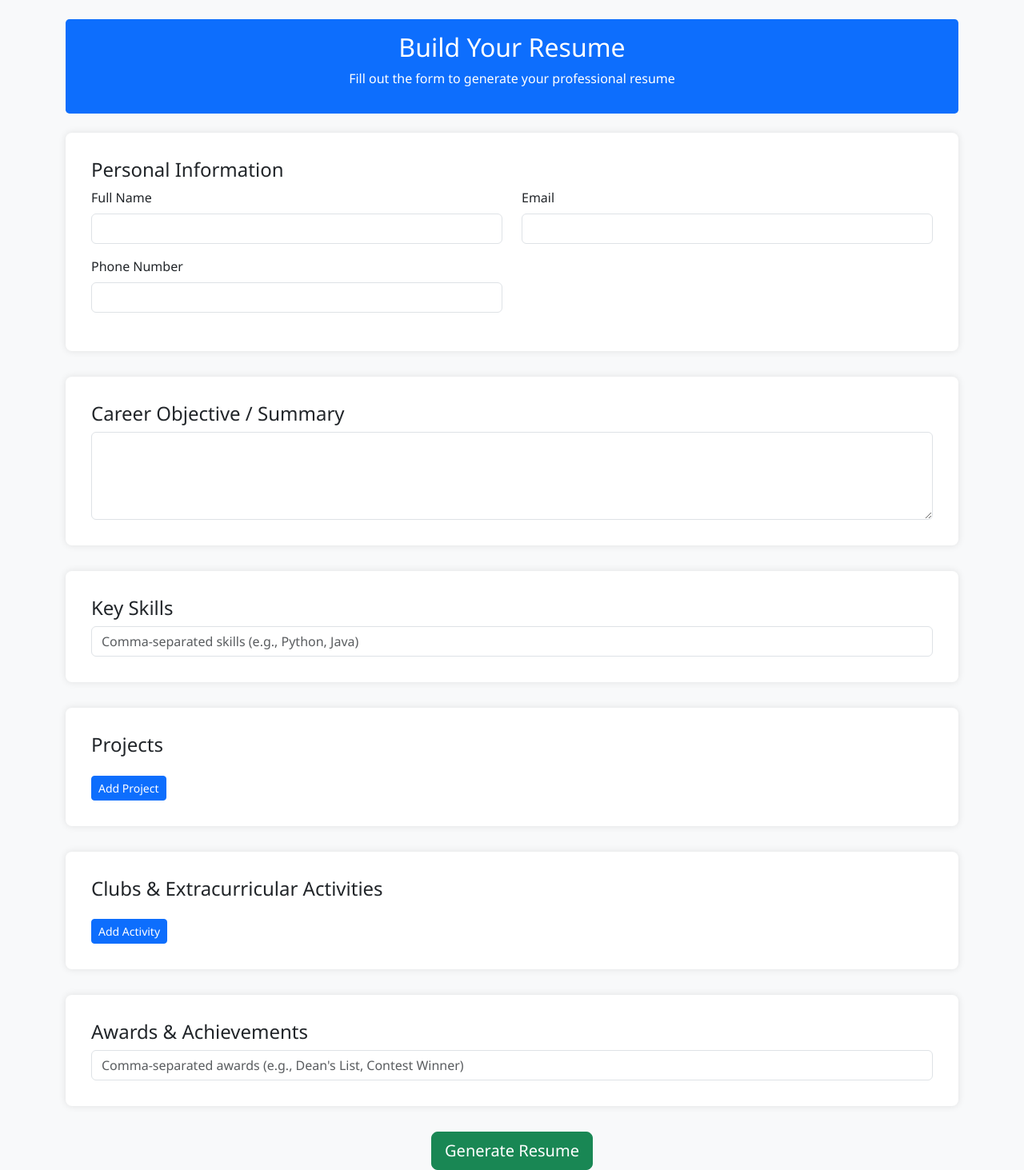
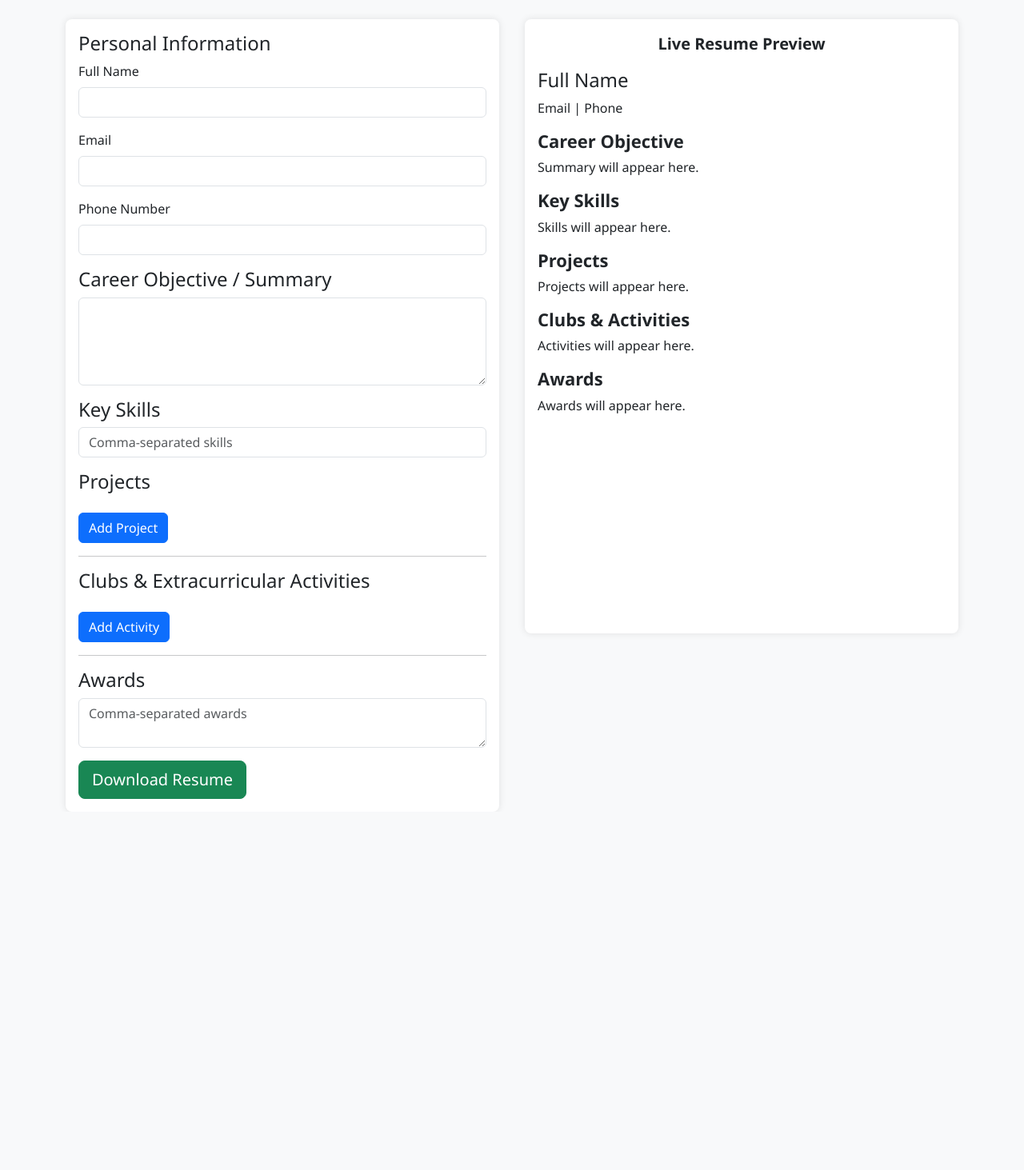
Before and after one commit to asifahsaan/Resume_Builder, a Django app: template resumeapp/templates/resumeapp/resume_form.html in a window 1280 px wide. Shown: the whole page at 80% size. After the commit the page ends 999 px from the top, so only its background shows below. Run offline with Django 5.2, Linux system fonts and the light colour scheme; the template is opened without the code that fills it, so the values that code supplies are empty; parts of the project's set-up code (start-up, migrations or seed data) failed here and were passed over.

Commit message:
Live preview of the form data has been added with js

```diff
--- a/resumeapp/templates/resumeapp/resume_form.html
+++ b/resumeapp/templates/resumeapp/resume_form.html
@@ -4,27 +4,41 @@
     <meta charset="UTF-8">
     <meta name="viewport" content="width=device-width, initial-scale=1.0">
     <title>Resume Builder</title>
-    <!-- Bootstrap 5 CSS -->
     <link href="https://cdn.jsdelivr.net/npm/bootstrap@5.3.2/dist/css/bootstrap.min.css" rel="stylesheet">
     <style>
         body {
             background-color: #f8f9fa;
             font-family: 'Segoe UI', Tahoma, Geneva, Verdana, sans-serif;
         }
-        .form-header {
-            background-color: #0d6efd;
-            color: white;
-            padding: 1rem;
-            text-align: center;
-            border-radius: 0.3rem;
-            margin-bottom: 1.5rem;
+        .container {
+            display: flex;
+            justify-content: space-between;
+            gap: 2rem;
+        }
+        h5{
+            font-weight: bold !important;
+            font-size: 22px !important;
         }
         .form-section {
             background-color: white;
-            padding: 2rem;
+            padding: 1rem;
             border-radius: 0.5rem;
             box-shadow: 0 0 10px rgba(0, 0, 0, 0.1);
-            margin-bottom: 2rem;
+        }
+        .preview-section {
+            flex: 1;
+            padding: 1rem;
+            background-color: #ffffff;
+            border-radius: 0.5rem;
+            box-shadow: 0 0 10px rgba(0, 0, 0, 0.1);
+            overflow-y: auto;
+            height: calc(100vh - 2rem);
+        }
+        .preview-header {
+            text-align: center;
+            margin-bottom: 1rem;
+            font-weight: bold;
+            font-size: 1.25rem;
         }
         .add-btn {
             margin-top: 1rem;
@@ -33,102 +47,121 @@
 </head>
 <body>
     <div class="container mt-4">
-        <!-- Form Header -->
-        <div class="form-header">
-            <h2>Build Your Resume</h2>
-            <p>Fill out the form to generate your professional resume</p>
+        <!-- Form Section -->
+        <div class="form-section" style="flex: 1;">
+            <form method="POST" id="resume-form">
+                {% csrf_token %}
+                <h4>Personal Information</h4>
+                <div class="mb-3">
+                    <label for="name" class="form-label">Full Name</label>
+                    <input type="text" class="form-control" id="name" name="name" required oninput="updatePreview()">
+                </div>
+                <div class="mb-3">
+                    <label for="email" class="form-label">Email</label>
+                    <input type="email" class="form-control" id="email" name="email" required oninput="updatePreview()">
+                </div>
+                <div class="mb-3">
+                    <label for="phone" class="form-label">Phone Number</label>
+                    <input type="text" class="form-control" id="phone" name="phone" required oninput="updatePreview()">
+                </div>
+                <h4>Career Objective / Summary</h4>
+                <textarea class="form-control mb-3" id="summary" name="summary" rows="4" required oninput="updatePreview()"></textarea>
+                <h4>Key Skills</h4>
+                <input type="text" class="form-control mb-3" id="skills" name="skills" placeholder="Comma-separated skills" required oninput="updatePreview()">
+
+                <h4>Projects</h4>
+                <div id="project-container"></div>
+                <button type="button" class="btn btn-primary add-btn" onclick="addProject()">Add Project</button>
+                <hr>
+
+                <h4>Clubs & Extracurricular Activities</h4>
+                <div id="activity-container"></div>
+                <button type="button" class="btn btn-primary add-btn" onclick="addActivity()">Add Activity</button>
+                <hr>
+
+                <h4>Awards</h4>
+                <textarea class="form-control mb-3" id="awards" name="awards" placeholder="Comma-separated awards" oninput="updatePreview()"></textarea>
+                <button type="submit" class="btn btn-success btn-lg">Download Resume</button>
+            </form>
         </div>
 
-        <!-- Resume Form -->
-        <form method="POST" id="resume-form">
-            {% csrf_token %}
-            <!-- Personal Information Section -->
-            <div class="form-section">
-                <h4>Personal Information</h4>
-                <div class="row">
-                    <div class="col-md-6 mb-3">
-                        <label for="name" class="form-label">Full Name</label>
-                        <input type="text" class="form-control" id="name" name="name" required>
-                    </div>
-                    <div class="col-md-6 mb-3">
-                        <label for="email" class="form-label">Email</label>
-                        <input type="email" class="form-control" id="email" name="email" required>
-                    </div>
-                    <div class="col-md-6 mb-3">
-                        <label for="phone" class="form-label">Phone Number</label>
-                        <input type="text" class="form-control" id="phone" name="phone" required>
-                    </div>
-                </div>
+        <!-- Preview Section -->
+        <div class="preview-section">
+            <div class="preview-header">Live Resume Preview</div>
+            <div id="resume-preview">
+                <h4 id="preview-name">Full Name</h4>
+                <p id="preview-email-phone">Email | Phone</p>
+                <h5>Career Objective</h5>
+                <p id="preview-summary">Summary will appear here.</p>
+                <h5>Key Skills</h5>
+                <p id="preview-skills">Skills will appear here.</p>
+                <h5>Projects</h5>
+                <p id="preview-projects">Projects will appear here.</p>
+                <h5>Clubs & Activities</h5>
+                <p id="preview-activities">Activities will appear here.</p>
+                <h5>Awards</h5>
+                <p id="preview-awards">Awards will appear here.</p>
             </div>
-
-            <!-- Summary Section -->
-            <div class="form-section">
-                <h4>Career Objective / Summary</h4>
-                <textarea class="form-control" name="summary" rows="4" required></textarea>
-            </div>
-
-            <!-- Skills Section -->
-            <div class="form-section">
-                <h4>Key Skills</h4>
-                <input type="text" class="form-control" name="skills" placeholder="Comma-separated skills (e.g., Python, Java)" required>
-            </div>
-
-            <!-- Projects Section -->
-            <div class="form-section">
-                <h4>Projects</h4>
-                <div id="project-container"></div>
-                <button type="button" class="btn btn-sm btn-primary add-btn" onclick="addProject()">Add Project</button>
-            </div>
-
-            <!-- Activities Section -->
-            <div class="form-section">
-                <h4>Clubs & Extracurricular Activities</h4>
-                <div id="activity-container"></div>
-                <button type="button" class="btn btn-sm btn-primary add-btn" onclick="addActivity()">Add Activity</button>
-            </div>
-
-            <!-- Awards Section -->
-            <div class="form-section">
-                <h4>Awards & Achievements</h4>
-                <input type="text" class="form-control" name="awards" placeholder="Comma-separated awards (e.g., Dean's List, Contest Winner)">
-            </div>
-
-            <!-- Submit Button -->
-            <div class="text-center">
-                <button type="submit" class="btn btn-success btn-lg">Generate Resume</button>
-            </div>
-        </form>
+        </div>
     </div>
 
-    <!-- Bootstrap 5 JS Bundle -->
-    <script src="https://cdn.jsdelivr.net/npm/bootstrap@5.3.2/dist/js/bootstrap.bundle.min.js"></script>
+    <script>
+        function updatePreview() {
+            document.getElementById('preview-name').textContent = document.getElementById('name').value || "Full Name";
+            document.getElementById('preview-email-phone').textContent =
+                `${document.getElementById('email').value || "Email"} | ${document.getElementById('phone').value || "Phone"}`;
+            document.getElementById('preview-summary').textContent = document.getElementById('summary').value || "Summary will appear here.";
+            document.getElementById('preview-skills').textContent = document.getElementById('skills').value || "Skills will appear here.";
+            updateProjects();
+            updateActivities();
+            document.getElementById('preview-awards').textContent = document.getElementById('awards').value || "Awards will appear here.";
+        }
 
-    <!-- JavaScript for Dynamic Fields -->
-    <script>
         function addProject() {
             const container = document.getElementById("project-container");
-            container.insertAdjacentHTML('beforeend', `
-                <div class="mb-3">
+            const projectHtml = `
+                <div class="project-item mb-3">
                     <label class="form-label">Project Title</label>
-                    <input type="text" class="form-control" name="project_title" required>
+                    <input type="text" class="form-control project-title" name="project_title" oninput="updateProjects()" required>
                     <label class="form-label mt-2">Description</label>
-                    <textarea class="form-control" name="project_description" rows="2" required></textarea>
+                    <textarea class="form-control project-description" name="project_description" rows="2" oninput="updateProjects()" required></textarea>
                 </div>
-            `);
+            `;
+            container.insertAdjacentHTML('beforeend', projectHtml);
+        }
+
+        function updateProjects() {
+            const titles = Array.from(document.querySelectorAll(".project-title")).map(input => input.value || "Untitled Project");
+            const descriptions = Array.from(document.querySelectorAll(".project-description")).map(input => input.value || "No description provided.");
+            const previewContainer = document.getElementById("preview-projects");
+            previewContainer.innerHTML = titles.map((title, i) => `
+                <b>${title}</b><br>${descriptions[i]}<br><br>
+            `).join('');
         }
 
         function addActivity() {
             const container = document.getElementById("activity-container");
-            container.insertAdjacentHTML('beforeend', `
-                <div class="mb-3">
+            const activityHtml = `
+                <div class="activity-item mb-3">
                     <label class="form-label">Activity Name</label>
-                    <input type="text" class="form-control" name="activity_name" required>
+                    <input type="text" class="form-control activity-name" name="activity_name" oninput="updateActivities()" required>
                     <label class="form-label mt-2">Role</label>
-                    <input type="text" class="form-control" name="activity_role" required>
+                    <input type="text" class="form-control activity-role" name="activity_role" oninput="updateActivities()" required>
                     <label class="form-label mt-2">Description</label>
-                    <textarea class="form-control" name="activity_description" rows="2" required></textarea>
+                    <textarea class="form-control activity-description" name="activity_description" rows="2" oninput="updateActivities()" required></textarea>
                 </div>
-            `);
+            `;
+            container.insertAdjacentHTML('beforeend', activityHtml);
+        }
+
+        function updateActivities() {
+            const names = Array.from(document.querySelectorAll(".activity-name")).map(input => input.value || "Unnamed Activity");
+            const roles = Array.from(document.querySelectorAll(".activity-role")).map(input => input.value || "No role specified.");
+            const descriptions = Array.from(document.querySelectorAll(".activity-description")).map(input => input.value || "No description provided.");
+            const previewContainer = document.getElementById("preview-activities");
+            previewContainer.innerHTML = names.map((name, i) => `
+                <b>${name}</b> - <i>${roles[i]}</i><br>${descriptions[i]}<br><br>
+            `).join('');
         }
     </script>
 </body>
```
Also changed, not shown: createPDF.py (line endings or trailing spaces).
